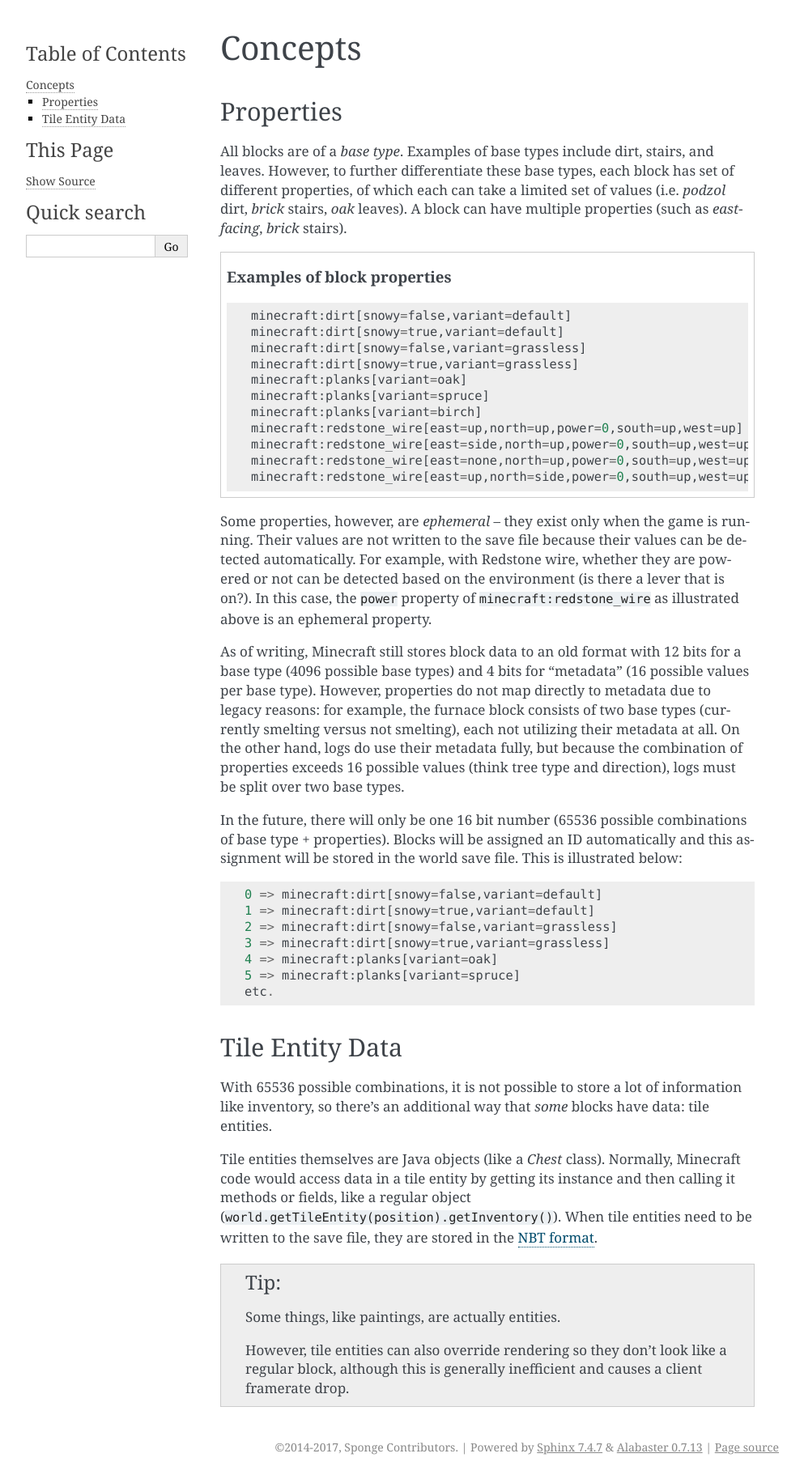
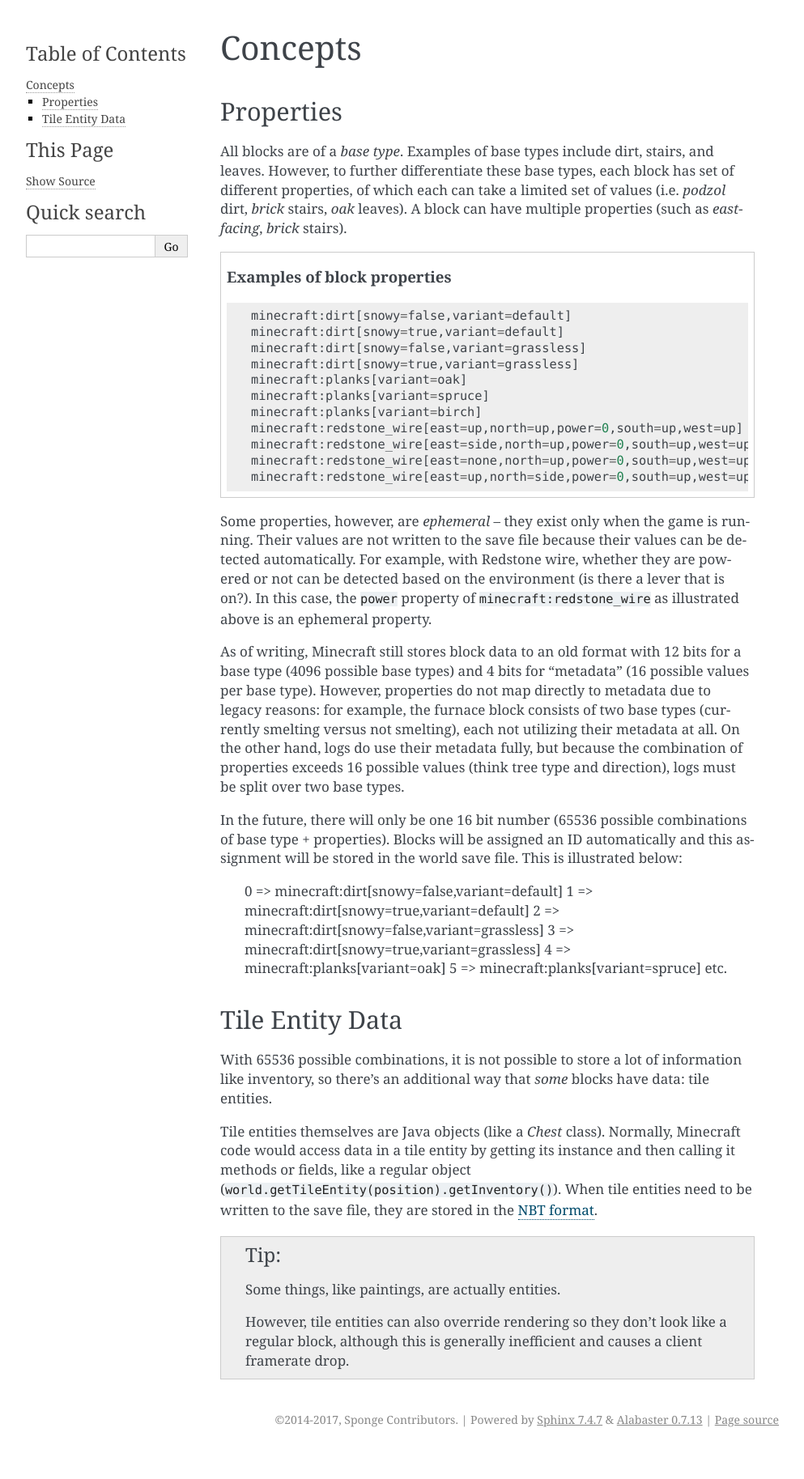
Before and after one commit to SpongePowered/SpongeDocs, a Sphinx documentation site: the page built from source/plugin/blocks/concepts.rst, in a window 1280 px wide. Shown: the whole page at 81% size, without its empty margins (148-1141 px from the left). Built offline with Sphinx 7.4.7, drawn with Linux system fonts in a browser that asks for light colours; pages that are not in the unit, such as notebooks, are missing from menus; after the commit the page ends 1793 px from its top, so only the background shows below that.

Commit message:
Solves 437#issuecomment-329285910

```diff
--- a/source/plugin/blocks/concepts.rst
+++ b/source/plugin/blocks/concepts.rst
@@ -38,7 +38,7 @@
 properties exceeds 16 possible values (think tree type and direction), logs must be split over two base types.
 
 In the future, there will only be one 16 bit number (65536 possible combinations of base type + properties). Blocks will
-be assigned an ID automatically and this assignment will be stored in the world save file. This is illustrated below::
+be assigned an ID automatically and this assignment will be stored in the world save file. This is illustrated below:
 
     0 => minecraft:dirt[snowy=false,variant=default]
     1 => minecraft:dirt[snowy=true,variant=default]
```
